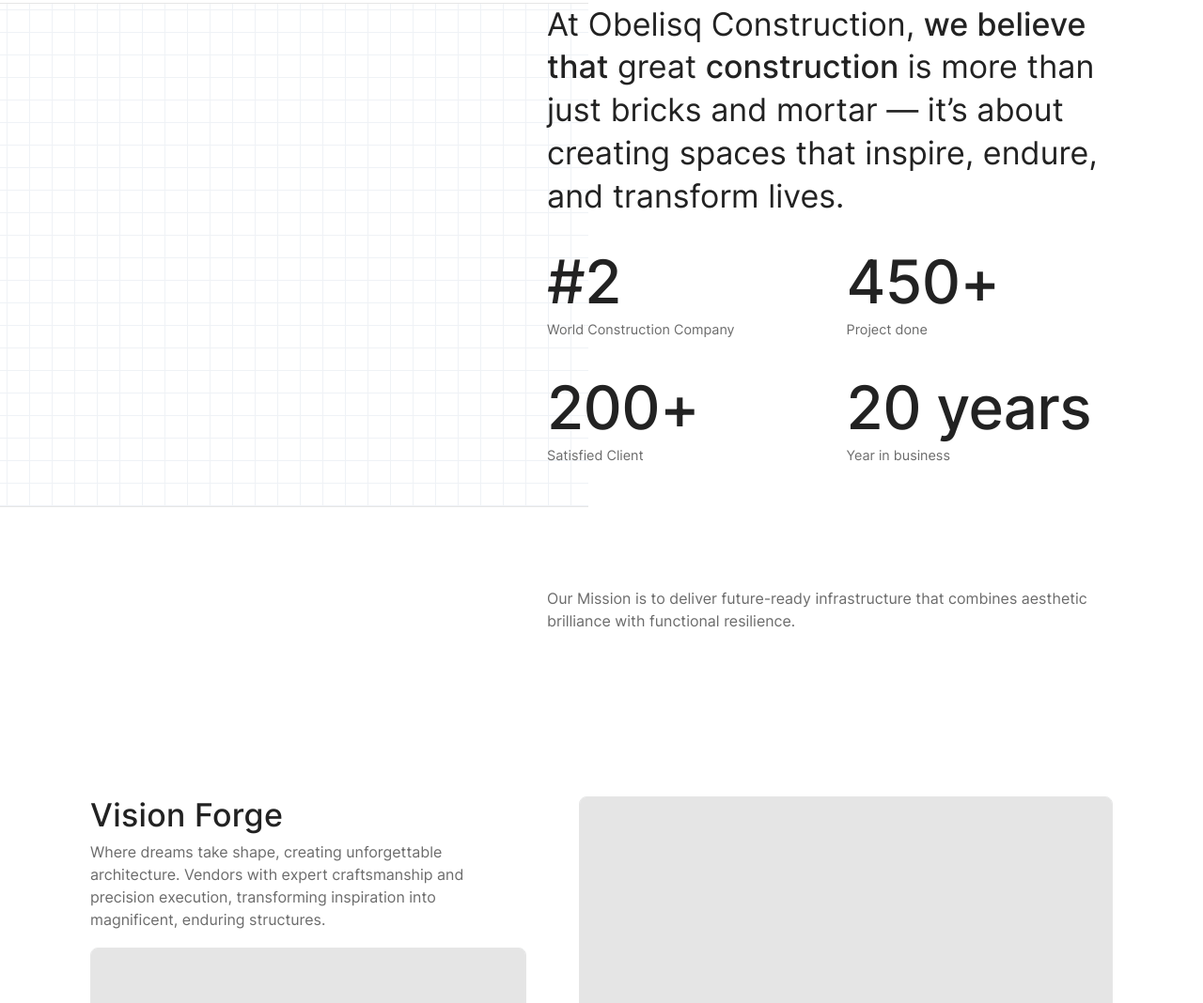
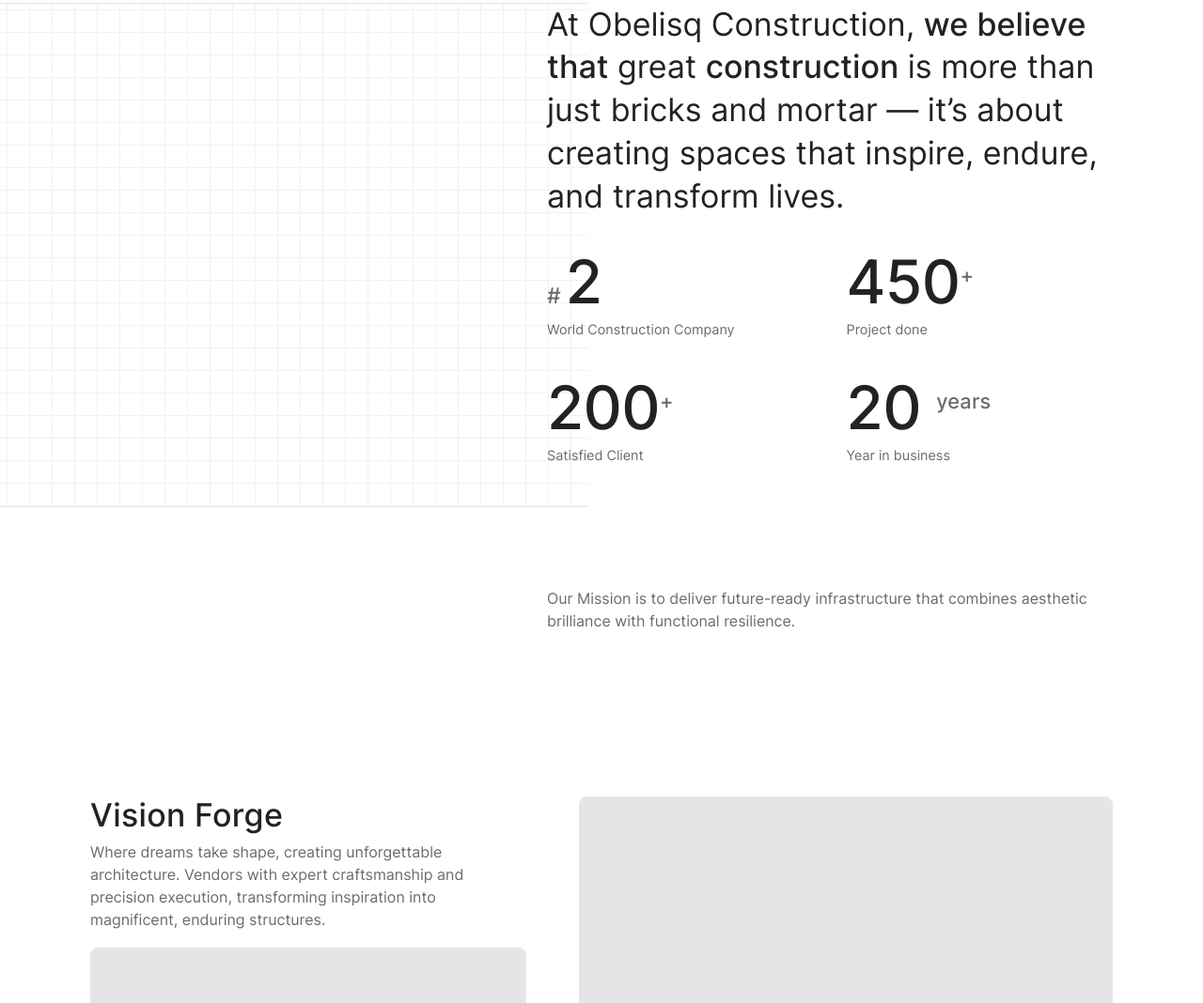
Before and after one commit to yellow-tulip/newyorkuniquecontracting, a plain HTML site: page index.html in a window 1280 px wide. Shown: the part 1150-2218 px from the top of the page at 94% size. Drawn offline with nearby package versions, Linux system fonts and the light colour scheme.

Commit message:
Increase hero body text width by 36px and remove animations from stats sections
Co-authored-by: Qwen-Coder <qwen-coder@alibabacloud.com>

```diff
--- a/assets/animations.js
+++ b/assets/animations.js
@@ -175,8 +175,7 @@
     const revealElements = document.querySelectorAll('[data-animate="reveal"]');
     if (!revealElements.length) return;
 
-    // Pre-seed metrics numbers to avoid flash
-    initMetricsNumbers();
+    // Pre-seed metrics numbers to avoid flash\n    // Disabled per request - initMetricsNumbers();
 
     // Set initial state for reveal elements (micro-settle style without blur/scale)
     revealElements.forEach(el => {
@@ -254,9 +253,9 @@
       easing: 'easeOutCubic',
       complete: () => {
         // Trigger metrics count-up if this is the metrics section
-        if (element.classList.contains('about-metrics')) {
-          animateMetricsCountUp();
-        }
+        // Disabled per request - if (element.classList.contains('about-metrics')) {
+          // Disabled per request - animateMetricsCountUp();
+        // Disabled per request - }
       }
     });
 
@@ -294,33 +293,33 @@
   /**
    * Animate metrics count-up using pre-seeded data
    */
-  function animateMetricsCountUp() {
-    const metrics = document.querySelectorAll('.metric .number');
-    if (!metrics.length) return;
+  // Disabled per request - function animateMetricsCountUp() {
+    // Disabled per request - const metrics = document.querySelectorAll('.metric .number');
+    // Disabled per request - if (!metrics.length) return;
 
-    metrics.forEach(metric => {
-      const target = parseInt(metric.getAttribute('data-target'));
-      const prefix = metric.getAttribute('data-prefix') || '';
-      const suffix = metric.getAttribute('data-suffix') || '';
+    // Disabled per request - metrics.forEach(metric => {
+      // Disabled per request - const target = parseInt(metric.getAttribute('data-target'));
+      // Disabled per request - const prefix = metric.getAttribute('data-prefix') || '';
+      // Disabled per request - const suffix = metric.getAttribute('data-suffix') || '';
 
-      if (!target) return;
+      // Disabled per request - if (!target) return;
 
-      // Animate from 0 to target number using stored data
-      anime({
-        targets: { count: 0 },
-        count: target,
-        duration: 1600,
-        easing: 'easeOutCubic',
-        update: function(anim) {
-          const currentCount = Math.floor(anim.animatables[0].target.count);
-          metric.textContent = prefix + currentCount + suffix;
-        },
-        complete: function() {
-          metric.textContent = prefix + target + suffix; // Ensure final value is exact
-        }
-      });
-    });
-  }
+      // Disabled per request - // Animate from 0 to target number using stored data
+      // Disabled per request - anime({
+        // Disabled per request - targets: { count: 0 },
+        // Disabled per request - count: target,
+        // Disabled per request - duration: 1600,
+        // Disabled per request - easing: 'easeOutCubic',
+        // Disabled per request - update: function(anim) {
+          // Disabled per request - const currentCount = Math.floor(anim.animatables[0].target.count);
+          // Disabled per request - metric.textContent = prefix + currentCount + suffix;
+        // Disabled per request - },
+        // Disabled per request - complete: function() {
+          // Disabled per request - metric.textContent = prefix + target + suffix; // Ensure final value is exact
+        // Disabled per request - }
+      // Disabled per request - });
+    // Disabled per request - });
+  // Disabled per request - }
 
   /**
    * Subtle parallax effects
--- a/assets/styles/main.css
+++ b/assets/styles/main.css
@@ -189,7 +189,7 @@ a:hover { color: var(--accent); }
 .cta-link { text-decoration: underline; text-underline-offset: 3px; }
 
 /* Intro (inspo 1) above a full-bleed image */
-.intro-block { grid-column: 2; padding-block: var(--space-8) var(--space-6); }
+.intro-block { grid-column: 2; padding-block: var(--space-8) var(--space-6); width: calc(100% + 36px); }
 .full-bleed { grid-column: 1 / -1; width: 100vw; margin-inline: calc(50% - 50vw); }
 
 .info-strip { display: grid; grid-template-columns: 1fr auto 1fr; align-items: center; gap: var(--space-4); font-size: var(--fs-sm); padding-block: var(--space-3); }
```
